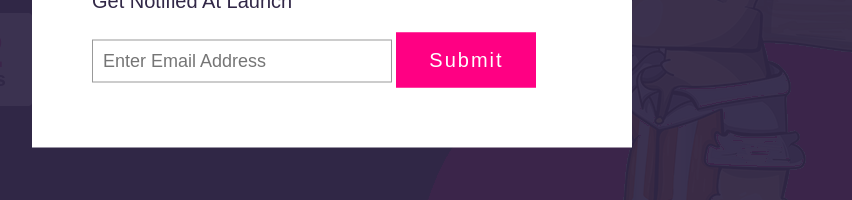
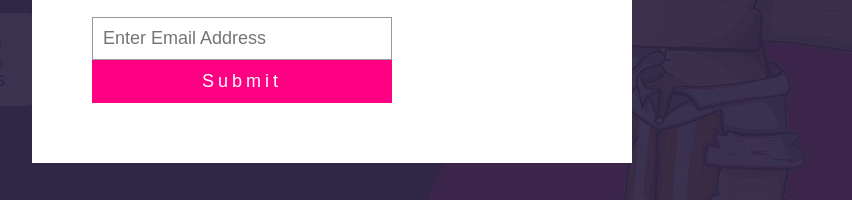
Before and after one commit to suraj3524/website, a plain HTML site: page index.html in a window 1280 px wide. Both pictures are taken after a click on the link "Notify Me!". Shown: the part 389-589 px from the top of the page, 308-1160 px from the left. Drawn offline with Linux system fonts and the light colour scheme.

Commit message:
Update index.html

```diff
--- a/index.html
+++ b/index.html
@@ -45,7 +45,7 @@
                 <div class="inputBox">
                     <form onsubmit="emailSend(); reset(); return false;">
                         <input type="email" name="" required="" placeholder="Enter Email Address">
-                        <button type="submit" class="btn" >Submit</button>
+                        <input type="submit" value="Submit" >
                         </form>
                     </div>
                     <img src="close.png" class="close" onclick="toggle();">
```
